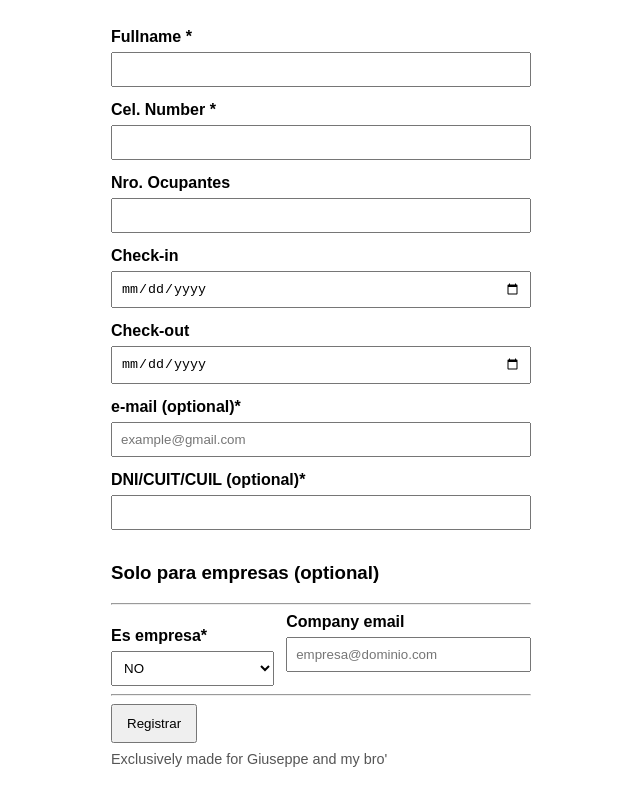
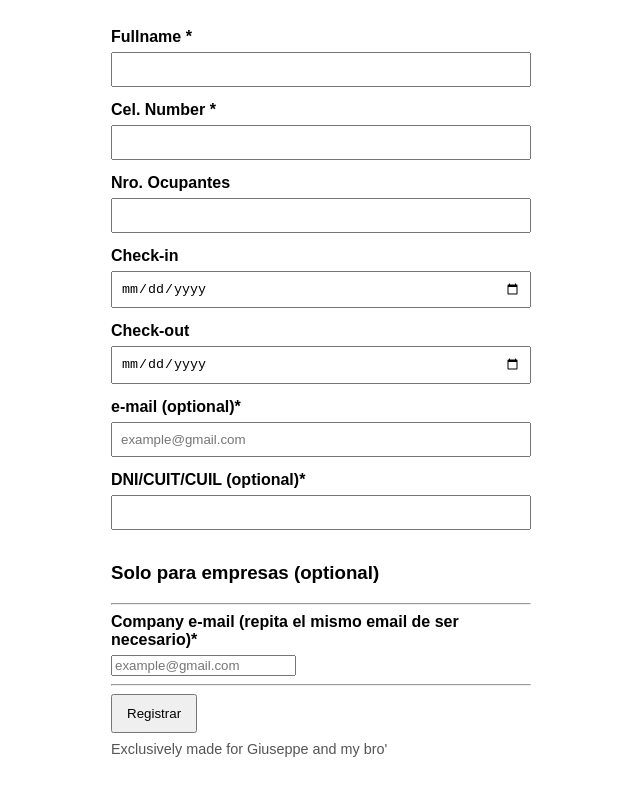
Before and after one commit to nicolazgentile/web-form, a plain HTML site: page index.html in a window 1280 px wide. Shown: the whole page, without its empty margins (319-959 px from the left). Drawn offline with Linux system fonts and the light colour scheme.

Commit message:
Refactor company email input section
Removed the company selection and email input fields, and added a new company email input field.

```diff
--- a/index.html
+++ b/index.html
@@ -65,31 +65,9 @@
     <div>
       <h3>Solo para empresas (optional)</h3>
       <hr>
-
-      <div style="
-        display: grid;
-        grid-template-columns: 1fr 1.5fr;
-        gap: 12px;
-        align-items: end;
-      ">
-        <div>
-          <label for="es_empresa">Es empresa<span aria-hidden="true">*</span></label>
-          <select id="es_empresa" name="es_empresa" style="width:100%; padding:8px;">
-            <option>NO</option>
-            <option>SI</option>
-          </select>
-        </div>
-
-        <div>
-          <label for="company_email">Company email</label>
-          <input
-            id="company_email"
-            name="company_email"
-            type="email"
-            placeholder="empresa@dominio.com"
-            style="width:100%; padding:8px;"
-          />
-        </div>
+      <div>
+        <label for="comp_email">Company e-mail (repita el mismo email de ser necesario)<span aria-hidden="true">*</span></label>
+        <input id="comp_email" name="email" type="comp_email" placeholder="example@gmail.com" autocomplete="email"/>
       </div>
     </div>
 
```
